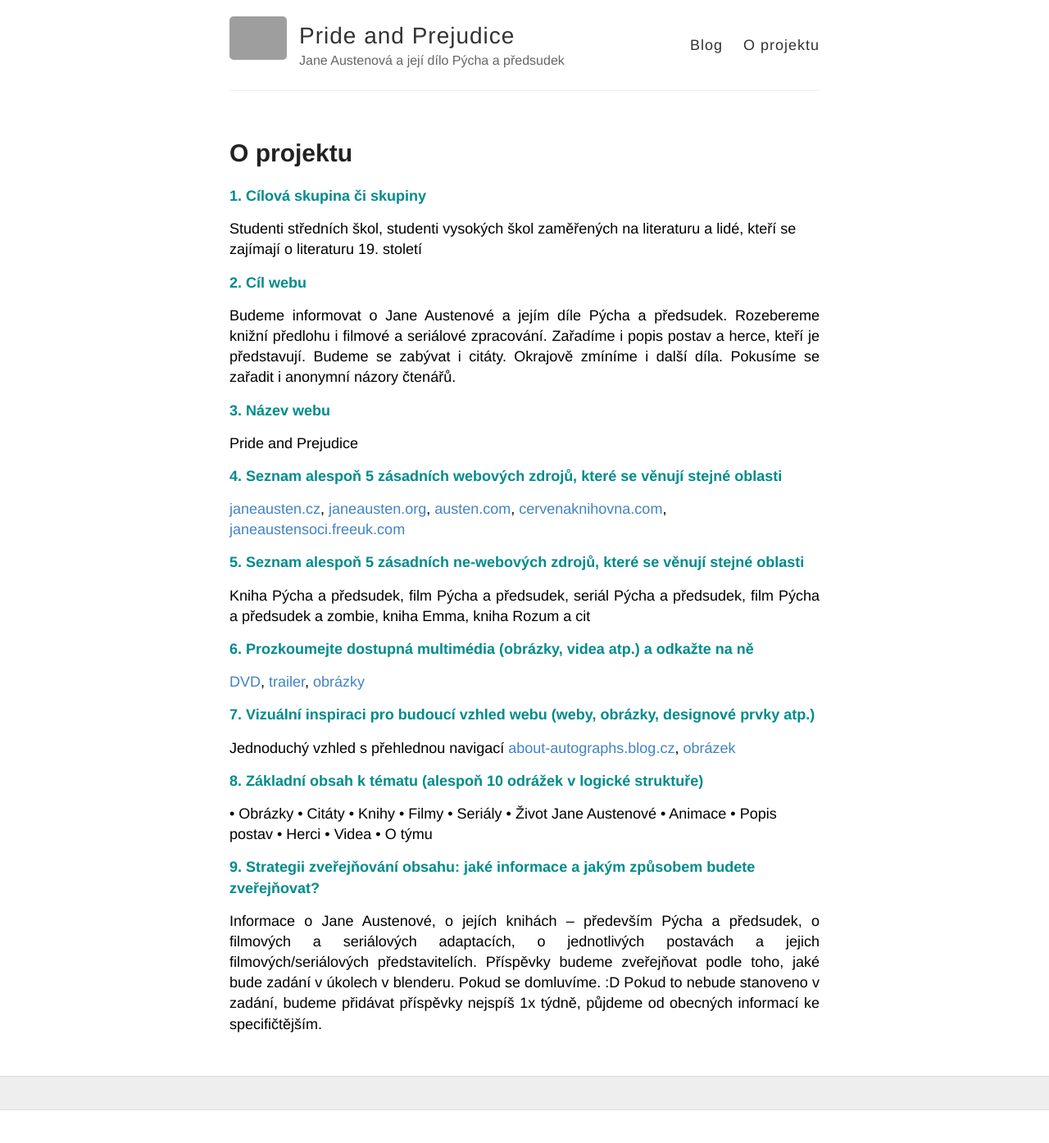
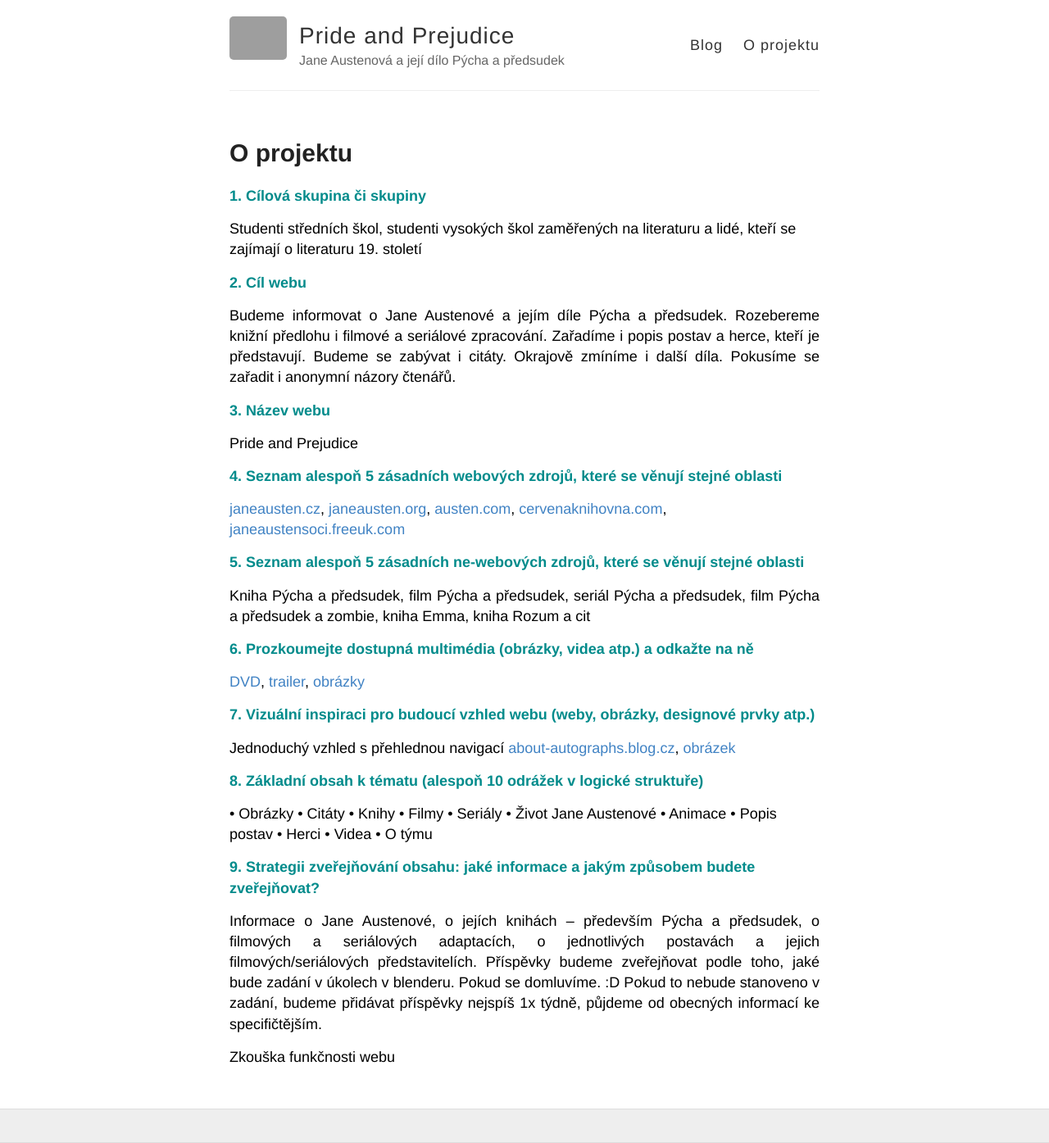
Before and after one commit to JaneAusten-PP/janeausten-pp.github.io, a Jekyll site: the page built from about.md, in a window 1280 px wide. Shown: the whole page at 82% size. Built offline with Jekyll 4.4.1, drawn with Linux system fonts in a browser that asks for light colours; before the commit the page ends 1355 px from its top, so only the background shows below that; grey boxes are pictures that could not be loaded.

Commit message:
Zkouška funkčnosti webu

```diff
--- a/about.md
+++ b/about.md
@@ -52,3 +52,5 @@ Jednoduchý vzhled s přehlednou navigací [about-autographs.blog.cz](http://abo
 
 <p style="text-align: justify">Informace o Jane Austenové, o jejích knihách – především Pýcha a předsudek, o filmových a seriálových adaptacích, o jednotlivých postavách a jejich filmových/seriálových představitelích.
 Příspěvky budeme zveřejňovat podle toho, jaké bude zadání v úkolech v blenderu. Pokud se domluvíme. :D Pokud to nebude stanoveno v zadání, budeme přidávat příspěvky nejspíš 1x týdně, půjdeme od obecných informací ke specifičtějším.</p>
+
+Zkouška funkčnosti webu
```
